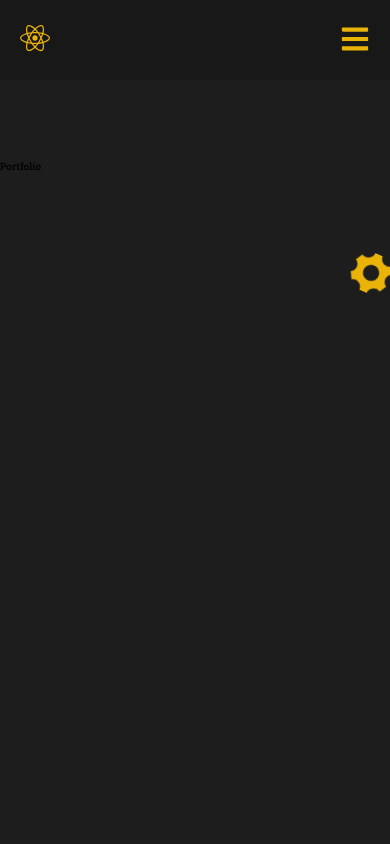
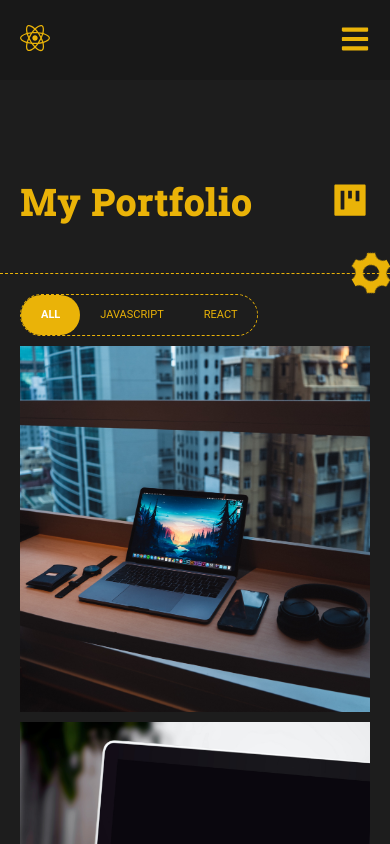
Before and after one commit to razvan-turiatca/Portfolio-Website, a React (Create React App) app: page /portfolio in a window 390 px wide. Shown: the top 844 px of the page. Built offline with nearby package versions, Linux system fonts and the light colour scheme.

Commit message:
implement portfolio section

```diff
--- a/src/containers/portfolio/portfolio.jsx
+++ b/src/containers/portfolio/portfolio.jsx
@@ -1,7 +1,78 @@
-import React from 'react'
+import React, { useState } from 'react'
+import PageHeaderContent from '../../components/pageHeaderContent'
+import { AiFillProject } from 'react-icons/ai'
+import { filterOptions, portfolioData } from './utils'
+
+import './portfolio.scss'
 
 const Portfolio = () => {
-  return <div>Portfolio</div>
+  const [filterValue, setFilterValue] = useState(1)
+  const [hoveredIndex, setHoveredIndex] = useState(null)
+
+  // const [portfolioOptions, setPortfolioOptions] = useState(filterOptions)
+
+  const handleFilter = (id) => {
+    setFilterValue(id)
+    // if (id != 1) {
+    //   const filteredData = portfolioData.filter(
+    //     (option) => option.sectionId == id,
+    //   )
+    //   setPortfolioOptions(filteredData)
+    // } else {
+    //   setPortfolioOptions(portfolioData)
+    // }
+  }
+
+  const filteredPortfolioData =
+    filterValue === 1
+      ? portfolioData
+      : portfolioData.filter((item) => item.sectionId === filterValue)
+  console.log(filterValue)
+  return (
+    <section id="portfolio" className="portfolio">
+      <PageHeaderContent
+        headerText="My Portfolio"
+        icon={<AiFillProject size={40} />}
+      />
+      <div className="portfolio--content">
+        <ul className="portfolio--content--filter">
+          {filterOptions.map((option) => (
+            <li
+              key={`filter${option.id}`}
+              onClick={() => handleFilter(option.id)}
+              className={option.id === filterValue ? 'active' : ''}
+            >
+              {option.label}
+            </li>
+          ))}
+        </ul>
+        <div className="portfolio--content--cards">
+          {filteredPortfolioData.map((item, i) => (
+            <div
+              key={i}
+              className="portfolio--content--cards--item"
+              onMouseEnter={() => setHoveredIndex(i)}
+              onMouseLeave={() => setHoveredIndex(null)}
+            >
+              <div className="portfolio--content--cards--item--img-wrapper">
+                <a>
+                  <img src={item.image} alt="project link" />
+                </a>
+              </div>
+              <div className="overlay">
+                {hoveredIndex === i && (
+                  <div>
+                    <p>{item.project}</p>
+                    <button>Visit</button>
+                  </div>
+                )}
+              </div>
+            </div>
+          ))}
+        </div>
+      </div>
+    </section>
+  )
 }
 
 export default Portfolio
--- a/src/containers/portfolio/portfolio.scss
+++ b/src/containers/portfolio/portfolio.scss
@@ -0,0 +1,139 @@
+.portfolio {
+  &--content {
+    padding: 20px;
+    width: 100%;
+
+    &--filter {
+      display: inline-block;
+      margin: 0 auto;
+      border-radius: 26px;
+      border: 1px dashed var(--selected-theme-main-color);
+      line-height: 0;
+      text-align: center;
+
+      li {
+        font-size: 16px;
+        display: inline-block;
+        cursor: pointer;
+        position: relative;
+        color: var(--selected-theme-main-color);
+        text-transform: uppercase;
+        padding: 20px;
+        transition: all 0.4s ease;
+        font-family: Roboto, sans-serif;
+
+        &.active {
+          color: var(--selected-theme-sub-text-color);
+          background-color: var(--selected-theme-main-color);
+          border-radius: 26px;
+          font-weight: 600;
+        }
+      }
+    }
+
+    &--cards {
+      display: grid;
+      grid-template-columns: repeat(3, 1fr);
+      gap: 1rem;
+      margin-top: 10px;
+
+      &--item {
+        height: 366px;
+        cursor: pointer;
+        position: relative;
+
+        &:hover .overlay {
+          opacity: 0.7;
+        }
+
+        &--img-wrapper {
+          height: 100%;
+          a {
+            height: 100%;
+            img {
+              height: inherit;
+              object-fit: cover;
+              width: 100%;
+            }
+          }
+        }
+        .overlay {
+          position: absolute;
+          top: 0;
+          bottom: 0;
+          left: 0;
+          right: 0;
+          width: 100%;
+          height: 100%;
+          opacity: 0;
+          transition: 0.5s ease;
+          background-color: var(--selected-theme-main-color);
+
+          div {
+            position: absolute;
+            top: 50%;
+            left: 50%;
+            transform: translate(-50%, -50%);
+            text-align: center;
+
+            p {
+              color: var(--selected-theme-sub-text-color);
+              margin: 0;
+              font-weight: 500;
+              font-size: 3rem;
+              position: relative;
+              font-family: Roboto, sans-serif;
+              overflow: hidden;
+              animation: typingEffect 1s steps(30, end);
+              white-space: nowrap;
+            }
+
+            button {
+              cursor: pointer;
+              margin-top: 15px;
+              padding: 10px 70px;
+              font-size: 2rem;
+              background: transparent;
+              color: var(--selected-theme-sub-text-color);
+              border: 1.5px solid var(--selected-theme-sub-text-color);
+              border-radius: 4px;
+              font-weight: 500;
+            }
+          }
+        }
+      }
+    }
+  }
+}
+
+@keyframes typingEffect {
+  from {
+    width: 0;
+  }
+  to {
+    width: 100%;
+  }
+}
+
+@media only screen and (max-width: 480px) {
+  .portfolio--content--filter > li {
+    font-size: 11px;
+  }
+
+  .portfolio--content--cards {
+    grid-template-columns: repeat(1, 1fr);
+  }
+}
+@media only screen and (min-width: 481px) and (max-width: 768px) {
+  .portfolio--content--filter > li {
+    font-size: 13px;
+  }
+
+  .portfolio--content--cards {
+    grid-template-columns: repeat(2, 1fr);
+  }
+
+  .portfolio--content--cards--item .overlay div p {
+    font-size: 2.5rem;
+  }
+}
--- /dev/null
+++ b/src/containers/portfolio/utils.js
@@ -0,0 +1,50 @@
+import imageOne from '../../images/image1.jpg'
+import imageTwo from '../../images/image2.jpg'
+
+export const portfolioData = [
+  {
+    sectionId: 2,
+    project: 'Catch me game',
+    projectLink: '',
+    image: imageOne,
+  },
+  {
+    sectionId: 2,
+    project: 'flake',
+    projectLink: '',
+    image: imageTwo,
+  },
+  {
+    sectionId: 2,
+    project: 'weather app',
+    projectLink: '',
+    image: imageOne,
+  },
+  {
+    sectionId: 3,
+    project: 'flash cards',
+    projectLink: '',
+    image: imageTwo,
+  },
+  {
+    sectionId: 3,
+    project: 'portfolio website',
+    projectLink: '',
+    image: imageOne,
+  },
+]
+
+export const filterOptions = [
+  {
+    label: 'All',
+    id: 1,
+  },
+  {
+    label: 'Javascript',
+    id: 2,
+  },
+  {
+    label: 'React',
+    id: 3,
+  },
+]
```
Also changed, not shown: src/images/image1.jpg (added), src/images/image2.jpg (added).
